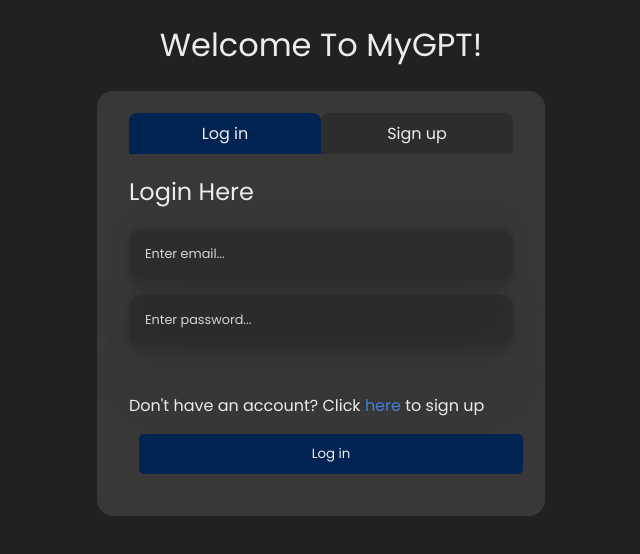
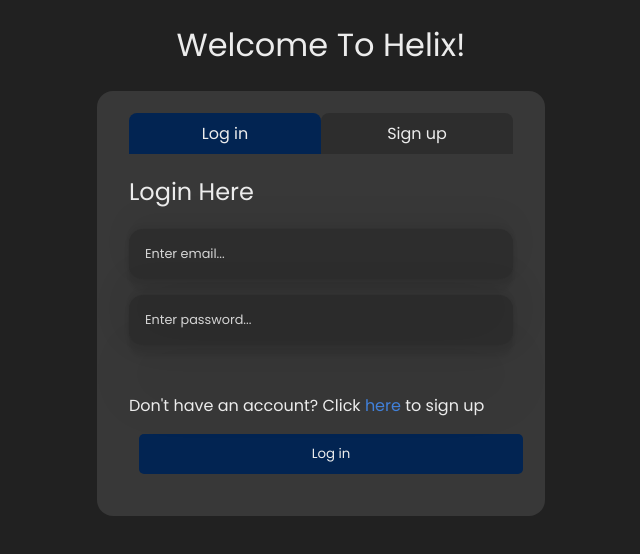
Before and after one commit to hasan5352/MyGPT, a React (Vite) app in the folder frontend/: page /auth in a window 1280 px wide. Shown: the top 554 px of the page, without its empty margins (319-959 px from the left). Built offline with nearby package versions, Linux system fonts and the light colour scheme.

Commit message:
fixed formatting

```diff
--- a/frontend/index.html
+++ b/frontend/index.html
@@ -5,7 +5,7 @@
     <link rel="icon" type="image/svg+xml" href="/vite.svg" />
     <meta name="viewport" content="width=device-width, initial-scale=1.0" />
     <link rel="stylesheet" href="https://cdnjs.cloudflare.com/ajax/libs/font-awesome/6.7.2/css/all.min.css" integrity="sha512-Evv84Mr4kqVGRNSgIGL/F/aIDqQb7xQ2vcrdIwxfjThSH8CSR7PBEakCr51Ck+w+/U6swU2Im1vVX0SVk9ABhg==" crossorigin="anonymous" referrerpolicy="no-referrer" />
-    <title>MyGPT</title>
+    <title>Helix</title>
   </head>
   <body>
     <div id="root"></div>
--- a/frontend/src/AuthPage/AuthPage.jsx
+++ b/frontend/src/AuthPage/AuthPage.jsx
@@ -41,7 +41,7 @@
 
   return (
     <main className='auth-page'>
-      <h1>Welcome To MyGPT!</h1>
+      <h1>Welcome To Helix!</h1>
 
       <form className='auth-form' onSubmit={(e) => {authenticate(e, authMode)}}>
         <div className='auth-change'>
--- a/frontend/src/ChatWindow/ChatWindow.jsx
+++ b/frontend/src/ChatWindow/ChatWindow.jsx
@@ -65,7 +65,7 @@
     return (
 			<div className="chatWindow">
 				<div className="navbar">
-					<span>MyGPT <i className="fa-solid fa-chevron-down"></i></span>
+					<span>Helix <i className="fa-solid fa-chevron-down"></i></span>
 					<div className="userIconDiv">
 						<span className="userIcon" onClick={handleProfileClick}><i className="fa-solid fa-user"></i></span>
 					</div>
--- a/frontend/src/Sidebar/Sidebar.jsx
+++ b/frontend/src/Sidebar/Sidebar.jsx
@@ -3,7 +3,7 @@
 import { MyContext } from "../MyContext.jsx";
 import Thread from "./Thread.jsx";
 import axios from "axios";
-import logo from '../assets/blacklogo.png';
+import logo from '../assets/helix-logo.jpg';
 
 function Sidebar() {
 	// set axios auth header globally from stored token (will be overridden if Sidebar also sets it)
```
Also changed, not shown: frontend/src/assets/blacklogo.png (deleted), frontend/src/assets/helix-logo.jpg (added).
